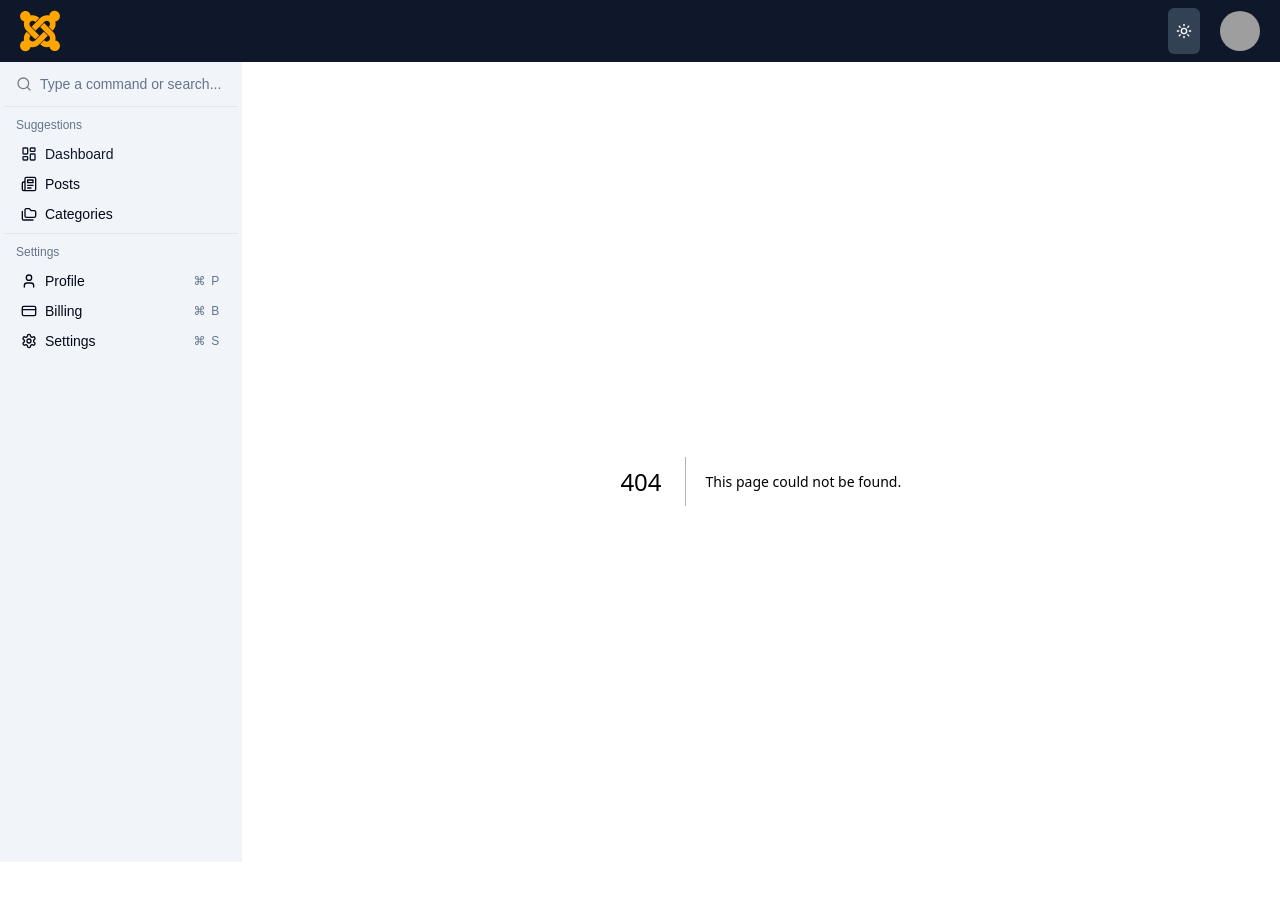
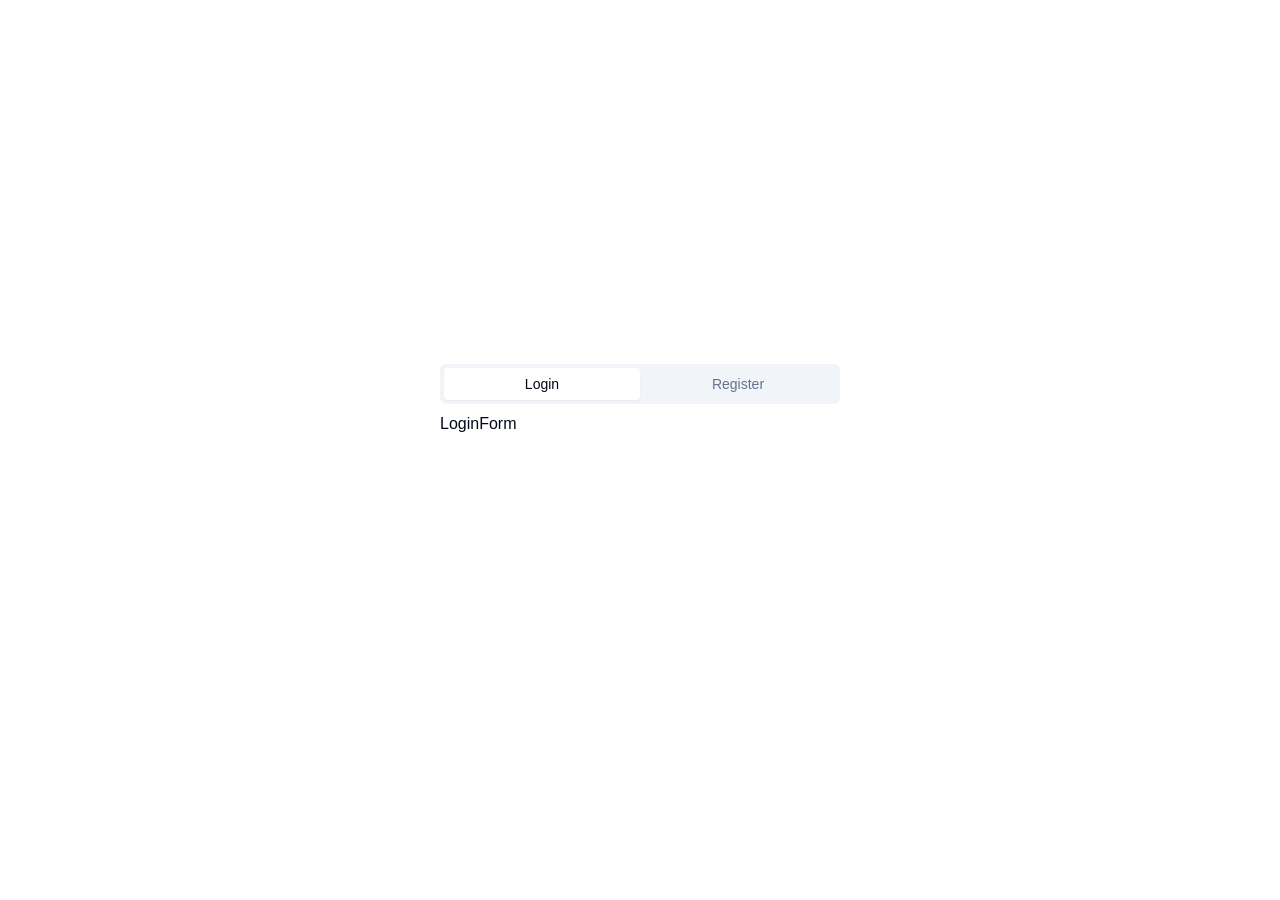
Before and after one commit to Sakiynat10/recoin-admin, a Next.js app: page /auth in a window 1280 px wide. Before the commit this address had no page. After the commit the page ends 800 px from the top, so only its background shows below. Built offline with nearby package versions, Linux system fonts and the light colour scheme; grey boxes are pictures that could not be loaded.

Commit message:
adding app/(main) app/auth

```diff
--- a/package.json
+++ b/package.json
@@ -13,6 +13,7 @@
     "@radix-ui/react-dialog": "^1.1.2",
     "@radix-ui/react-dropdown-menu": "^2.1.2",
     "@radix-ui/react-slot": "^1.1.0",
+    "@radix-ui/react-tabs": "^1.1.1",
     "class-variance-authority": "^0.7.0",
     "clsx": "^2.1.1",
     "cmdk": "^1.0.0",
--- /dev/null
+++ b/src/app/(auth)/auth/page.tsx
@@ -0,0 +1,12 @@
+import AuthTabs from '@/components/auth/auth-tab'
+import React from 'react'
+
+const AuthPage = () => {
+  return (
+    <>
+       <AuthTabs/>
+    </>
+  )
+}
+
+export default AuthPage
--- /dev/null
+++ b/src/app/(auth)/layout.tsx
@@ -0,0 +1,11 @@
+import React from 'react'
+
+const AuthLayout = ({children}:{children:React.ReactNode}) => {
+  return (
+    <div className='h-[100vh] flex items-center justify-center relative'>
+        {children}
+    </div>
+  )
+}
+
+export default AuthLayout
--- /dev/null
+++ b/src/app/(main)/layout.tsx
@@ -0,0 +1,21 @@
+import Navbar from '@/components/navbar'
+import React from 'react'
+import Sidebar from './../../components/sidebar/index';
+
+const MainLayout = ({children}:{children:React.ReactNode}) => {
+  return (
+    <>
+        <Navbar/>
+        <div className="flex">
+          <div className="hidden md:block h-[100vh] w-[300px]">
+            <Sidebar/>
+          </div>
+          <div className="p-5 w-full md:max-w-[1140px]">
+            {children}
+          </div>
+        </div>
+    </>
+  )
+}
+
+export default MainLayout
--- a/src/app/layout.tsx
+++ b/src/app/layout.tsx
@@ -34,15 +34,7 @@
         <ThemeProvider attribute="class" defaultTheme="light" enableSystem={false}
         storageKey="dashboard-theme"
         >
-        <Navbar/>
-        <div className="flex">
-          <div className="hidden md:block h-[100vh] w-[300px]">
-            <Sidebar/>
-          </div>
-          <div className="p-5 w-full md:max-w-[1140px]">
-            {children}
-          </div>
-        </div>
+          {children}
         </ThemeProvider>
       </body>
     </html>
--- /dev/null
+++ b/src/components/auth/auth-tab/index.tsx
@@ -0,0 +1,22 @@
+import { Tabs, TabsContent, TabsList, TabsTrigger } from "@/components/ui/tabs"
+import LoginForm from '../login-form';
+import RegisterForm from "../register-form";
+
+const AuthTabs = () => {
+    return(
+        <Tabs defaultValue="login" className="w-[400px]">
+            <TabsList className="grid w-full grid-cols-2">
+                <TabsTrigger value="login">Login</TabsTrigger>
+                <TabsTrigger value="register">Register</TabsTrigger>
+            </TabsList>
+            <TabsContent value="login">
+                <LoginForm/>
+            </TabsContent>
+            <TabsContent value="register">
+                <RegisterForm/>
+            </TabsContent>
+        </Tabs>
+    )
+}
+
+export default AuthTabs;
--- /dev/null
+++ b/src/components/auth/login-form/index.tsx
@@ -0,0 +1,9 @@
+import React from 'react'
+
+const LoginForm = () => {
+  return (
+    <div>LoginForm</div>
+  )
+}
+
+export default LoginForm
--- /dev/null
+++ b/src/components/auth/register-form/index.tsx
@@ -0,0 +1,9 @@
+import React from 'react'
+
+const RegisterForm = () => {
+  return (
+    <div>RegisterForm</div>
+  )
+}
+
+export default RegisterForm
--- /dev/null
+++ b/src/components/ui/tabs.tsx
@@ -0,0 +1,55 @@
+"use client"
+
+import * as React from "react"
+import * as TabsPrimitive from "@radix-ui/react-tabs"
+
+import { cn } from "@/lib/utils"
+
+const Tabs = TabsPrimitive.Root
+
+const TabsList = React.forwardRef<
+  React.ElementRef<typeof TabsPrimitive.List>,
+  React.ComponentPropsWithoutRef<typeof TabsPrimitive.List>
+>(({ className, ...props }, ref) => (
+  <TabsPrimitive.List
+    ref={ref}
+    className={cn(
+      "inline-flex h-10 items-center justify-center rounded-md bg-muted p-1 text-muted-foreground",
+      className
+    )}
+    {...props}
+  />
+))
+TabsList.displayName = TabsPrimitive.List.displayName
+
+const TabsTrigger = React.forwardRef<
+  React.ElementRef<typeof TabsPrimitive.Trigger>,
+  React.ComponentPropsWithoutRef<typeof TabsPrimitive.Trigger>
+>(({ className, ...props }, ref) => (
+  <TabsPrimitive.Trigger
+    ref={ref}
+    className={cn(
+      "inline-flex items-center justify-center whitespace-nowrap rounded-sm px-3 py-1.5 text-sm font-medium ring-offset-background transition-all focus-visible:outline-none focus-visible:ring-2 focus-visible:ring-ring focus-visible:ring-offset-2 disabled:pointer-events-none disabled:opacity-50 data-[state=active]:bg-background data-[state=active]:text-foreground data-[state=active]:shadow-sm",
+      className
+    )}
+    {...props}
+  />
+))
+TabsTrigger.displayName = TabsPrimitive.Trigger.displayName
+
+const TabsContent = React.forwardRef<
+  React.ElementRef<typeof TabsPrimitive.Content>,
+  React.ComponentPropsWithoutRef<typeof TabsPrimitive.Content>
+>(({ className, ...props }, ref) => (
+  <TabsPrimitive.Content
+    ref={ref}
+    className={cn(
+      "mt-2 ring-offset-background focus-visible:outline-none focus-visible:ring-2 focus-visible:ring-ring focus-visible:ring-offset-2",
+      className
+    )}
+    {...props}
+  />
+))
+TabsContent.displayName = TabsPrimitive.Content.displayName
+
+export { Tabs, TabsList, TabsTrigger, TabsContent }
```
Also changed, not shown: src/app/(main)/page.tsx (renamed from src/app/page.tsx), 1 other file (tests, documents, lock files or other folders).
